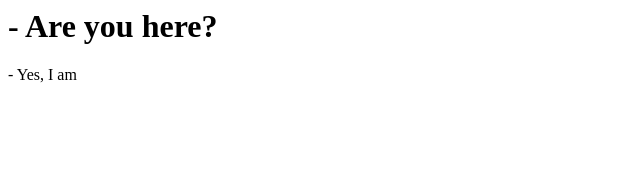
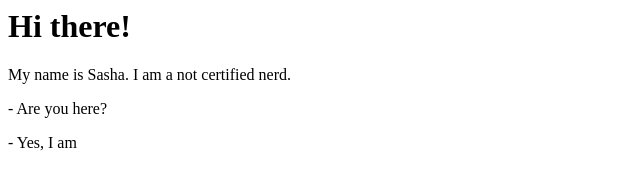
Before and after one commit to alextirz/bootcamp-me, a plain HTML site: page index.html in a window 1280 px wide. Shown: the whole page, without its empty margins (0-640 px from the left). Drawn offline with Linux system fonts and the light colour scheme.

Commit message:
Modify the file

```diff
--- a/index.html
+++ b/index.html
@@ -1,2 +1,4 @@
-<h1>- Are you here?</h1>
+<h1>Hi there!</h1>
+<p>My name is Sasha. I am a not certified nerd.</p>
+<p>- Are you here?</p>
 <p>- Yes, I am</p>
```
